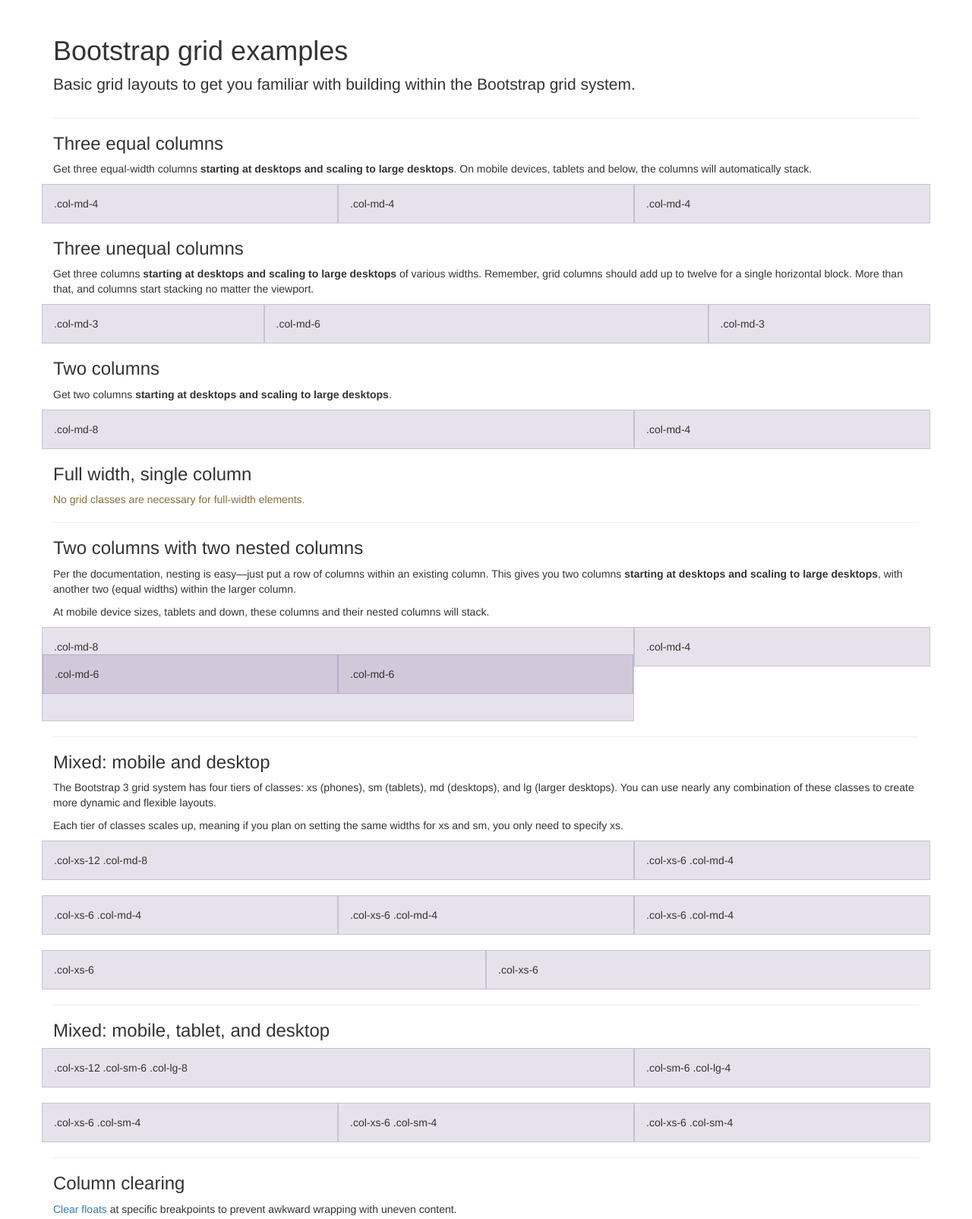
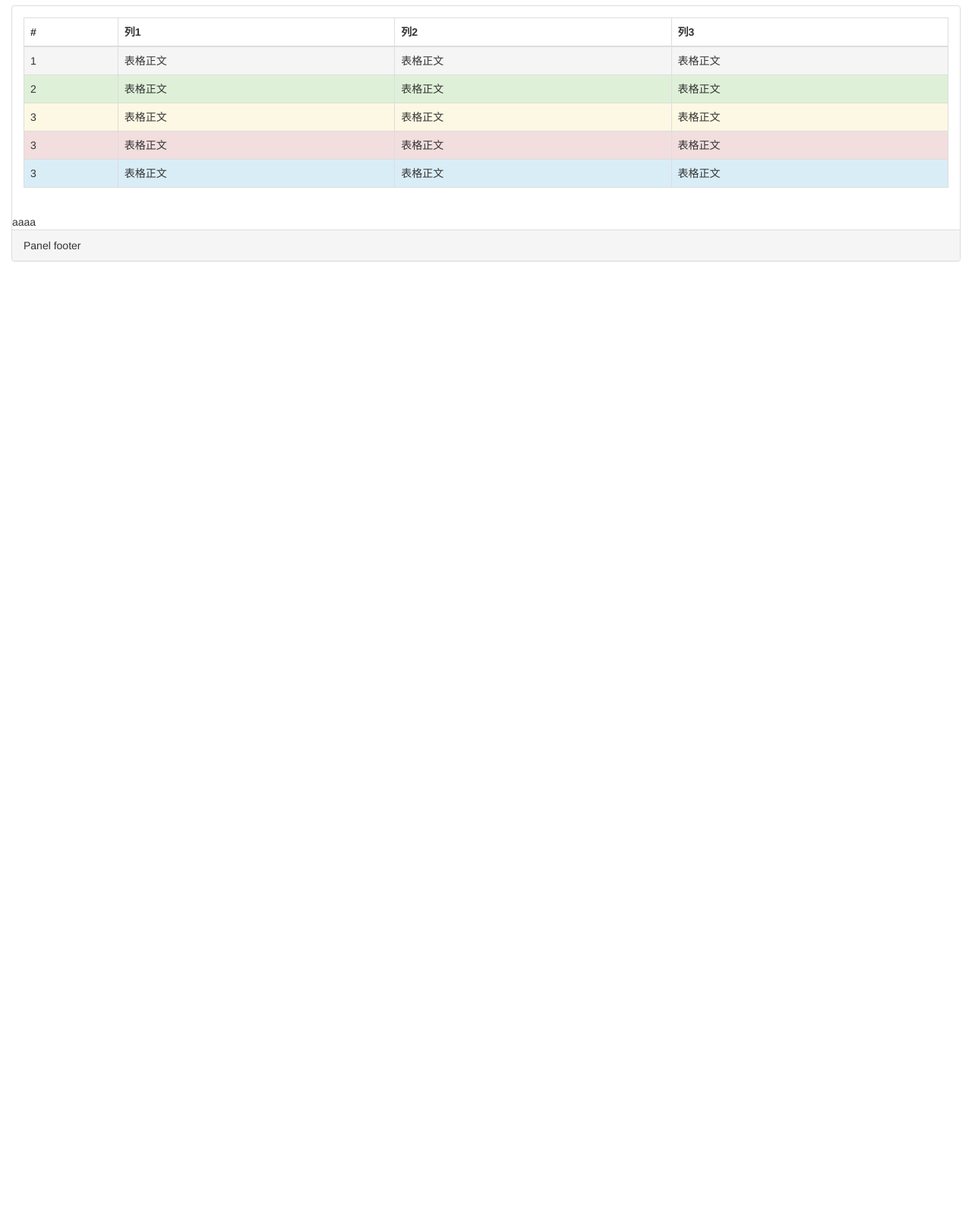
Before and after one commit to xzfred/ms, a website: page demo/index.html in a window 1280 px wide. Shown: the part 63-1667 px from the top of the page at 76% size. After the commit the page ends 800 px from the top, so only its background shows below. Drawn offline with nearby package versions, Linux system fonts and the light colour scheme; files whose address does not match are found by name.

Commit message:
test table

```diff
--- a/demo/index.html
+++ b/demo/index.html
@@ -8,8 +8,8 @@
         <title>Bootstrap 101 Template</title>
 
         <!-- Bootstrap -->
-        <link href="../../../bootstrap/bootstrap-3.3.7/dist/css/bootstrap.min.css" rel="stylesheet">
-        <link href="../../../bootstrap/bootstrap-3.3.7/dist/css/bootstrap-theme.css" rel="stylesheet">
+        <link href="../bower_components/bootstrap/dist/css/bootstrap-theme.css" rel="stylesheet">
+        <link href="../bower_components/bootstrap/dist/css/bootstrap.css" rel="stylesheet">
 
         <!-- HTML5 shim and Respond.js for IE8 support of HTML5 elements and media queries -->
         <!-- WARNING: Respond.js doesn't work if you view the page via file:// -->
@@ -33,125 +33,35 @@
     </head>
     <body>
         <h1>你好，世界！</h1>
-        <div class="container">
-
-            <div class="page-header">
-                <h1>Bootstrap grid examples</h1>
-                <p class="lead">Basic grid layouts to get you familiar with building within the Bootstrap grid system.</p>
+        <div class="container-fluid" style="height: 100%">
+            <div class="panel panel-default">
+                <div class="panel-body">
+                    <table class="table table-striped table-bordered table-hover">
+                        <thead>
+                            <th>#</th>
+                            <th>列1</th>
+                            <th>列2</th>
+                            <th>列3</th>
+                        </thead>
+                        <tbody>
+                            <tr class="active"> <td>1</td> <td>表格正文</td> <td>表格正文</td> <td>表格正文</td> </tr>
+                            <tr class="success"> <td>2</td> <td>表格正文</td> <td>表格正文</td> <td>表格正文</td> </tr>
+                            <tr class="warning"> <td>3</td> <td>表格正文</td> <td>表格正文</td> <td>表格正文</td> </tr>
+                            <tr class="danger"> <td>3</td> <td>表格正文</td> <td>表格正文</td> <td>表格正文</td> </tr>
+                            <tr class="info"> <td>3</td> <td>表格正文</td> <td>表格正文</td> <td>表格正文</td> </tr>
+                        </tbody>
+                    </table>
+                </div>
+                <div class="danger" style="height: 100%">
+                  aaaa
+                </div>
+                <div class="panel-footer">Panel footer</div>
             </div>
-
-            <h3>Three equal columns</h3>
-            <p>Get three equal-width columns <strong>starting at desktops and scaling to large desktops</strong>. On mobile devices, tablets and below, the columns will automatically stack.</p>
-            <div class="row">
-                <div class="col-md-4">.col-md-4</div>
-                <div class="col-md-4">.col-md-4</div>
-                <div class="col-md-4">.col-md-4</div>
-            </div>
-
-            <h3>Three unequal columns</h3>
-            <p>Get three columns <strong>starting at desktops and scaling to large desktops</strong> of various widths. Remember, grid columns should add up to twelve for a single horizontal block. More than that, and columns start stacking no matter the viewport.</p>
-            <div class="row">
-                <div class="col-md-3">.col-md-3</div>
-                <div class="col-md-6">.col-md-6</div>
-                <div class="col-md-3">.col-md-3</div>
-            </div>
-
-            <h3>Two columns</h3>
-            <p>Get two columns <strong>starting at desktops and scaling to large desktops</strong>.</p>
-            <div class="row">
-                <div class="col-md-8">.col-md-8</div>
-                <div class="col-md-4">.col-md-4</div>
-            </div>
-
-            <h3>Full width, single column</h3>
-            <p class="text-warning">No grid classes are necessary for full-width elements.</p>
-
-            <hr>
-
-            <h3>Two columns with two nested columns</h3>
-            <p>Per the documentation, nesting is easy—just put a row of columns within an existing column. This gives you two columns <strong>starting at desktops and scaling to large desktops</strong>, with another two (equal widths) within the larger column.</p>
-            <p>At mobile device sizes, tablets and down, these columns and their nested columns will stack.</p>
-            <div class="row">
-                <div class="col-md-8">
-                    .col-md-8
-                    <div class="row">
-                        <div class="col-md-6">.col-md-6</div>
-                        <div class="col-md-6">.col-md-6</div>
-                    </div>
-                </div>
-                <div class="col-md-4">.col-md-4</div>
-            </div>
-
-            <hr>
-
-            <h3>Mixed: mobile and desktop</h3>
-            <p>The Bootstrap 3 grid system has four tiers of classes: xs (phones), sm (tablets), md (desktops), and lg (larger desktops). You can use nearly any combination of these classes to create more dynamic and flexible layouts.</p>
-            <p>Each tier of classes scales up, meaning if you plan on setting the same widths for xs and sm, you only need to specify xs.</p>
-            <div class="row">
-                <div class="col-xs-12 col-md-8">.col-xs-12 .col-md-8</div>
-                <div class="col-xs-6 col-md-4">.col-xs-6 .col-md-4</div>
-            </div>
-            <div class="row">
-                <div class="col-xs-6 col-md-4">.col-xs-6 .col-md-4</div>
-                <div class="col-xs-6 col-md-4">.col-xs-6 .col-md-4</div>
-                <div class="col-xs-6 col-md-4">.col-xs-6 .col-md-4</div>
-            </div>
-            <div class="row">
-                <div class="col-xs-6">.col-xs-6</div>
-                <div class="col-xs-6">.col-xs-6</div>
-            </div>
-
-            <hr>
-
-            <h3>Mixed: mobile, tablet, and desktop</h3>
-            <p></p>
-            <div class="row">
-                <div class="col-xs-12 col-sm-6 col-lg-8">.col-xs-12 .col-sm-6 .col-lg-8</div>
-                <div class="col-sm-6 col-lg-4">.col-sm-6 .col-lg-4</div>
-            </div>
-            <div class="row">
-                <div class="col-xs-6 col-sm-4">.col-xs-6 .col-sm-4</div>
-                <div class="col-xs-6 col-sm-4">.col-xs-6 .col-sm-4</div>
-                <div class="col-xs-6 col-sm-4">.col-xs-6 .col-sm-4</div>
-            </div>
-
-            <hr>
-
-            <h3>Column clearing</h3>
-            <p><a href="http://getbootstrap.com/css/#grid-responsive-resets">Clear floats</a> at specific breakpoints to prevent awkward wrapping with uneven content.</p>
-            <div class="row">
-                <div class="col-xs-6 col-sm-3">
-                    .col-xs-6 .col-sm-3
-                    <br>
-                    Resize your viewport or check it out on your phone for an example.
-                </div>
-                <div class="col-xs-6 col-sm-3">.col-xs-6 .col-sm-3</div>
-
-                <!-- Add the extra clearfix for only the required viewport -->
-                <div class="clearfix visible-xs"></div>
-
-                <div class="col-xs-6 col-sm-3">.col-xs-6 .col-sm-3</div>
-                <div class="col-xs-6 col-sm-3">.col-xs-6 .col-sm-3</div>
-            </div>
-
-            <hr>
-
-            <h3>Offset, push, and pull resets</h3>
-            <p>Reset offsets, pushes, and pulls at specific breakpoints.</p>
-            <div class="row">
-                <div class="col-sm-5 col-md-6">.col-sm-5 .col-md-6</div>
-                <div class="col-sm-5 col-sm-offset-2 col-md-6 col-md-offset-0">.col-sm-5 .col-sm-offset-2 .col-md-6 .col-md-offset-0</div>
-            </div>
-            <div class="row">
-                <div class="col-sm-6 col-md-5 col-lg-6">.col-sm-6 .col-md-5 .col-lg-6</div>
-                <div class="col-sm-6 col-md-5 col-md-offset-2 col-lg-6 col-lg-offset-0">.col-sm-6 .col-md-5 .col-md-offset-2 .col-lg-6 .col-lg-offset-0</div>
-            </div>
-
 
         </div> <!-- /container -->
         <!-- jQuery (necessary for Bootstrap's JavaScript plugins) -->
         <script src="external/jquery/jquery.js"></script>
         <!-- Include all compiled plugins (below), or include individual files as needed -->
-        <script src="../../../bootstrap/bootstrap-3.3.7/dist/js/bootstrap.min.js"></script>
+        <script src="../bower_components/bootstrap/dist/js/bootstrap.min.js"></script>
     </body>
 </html>
```
